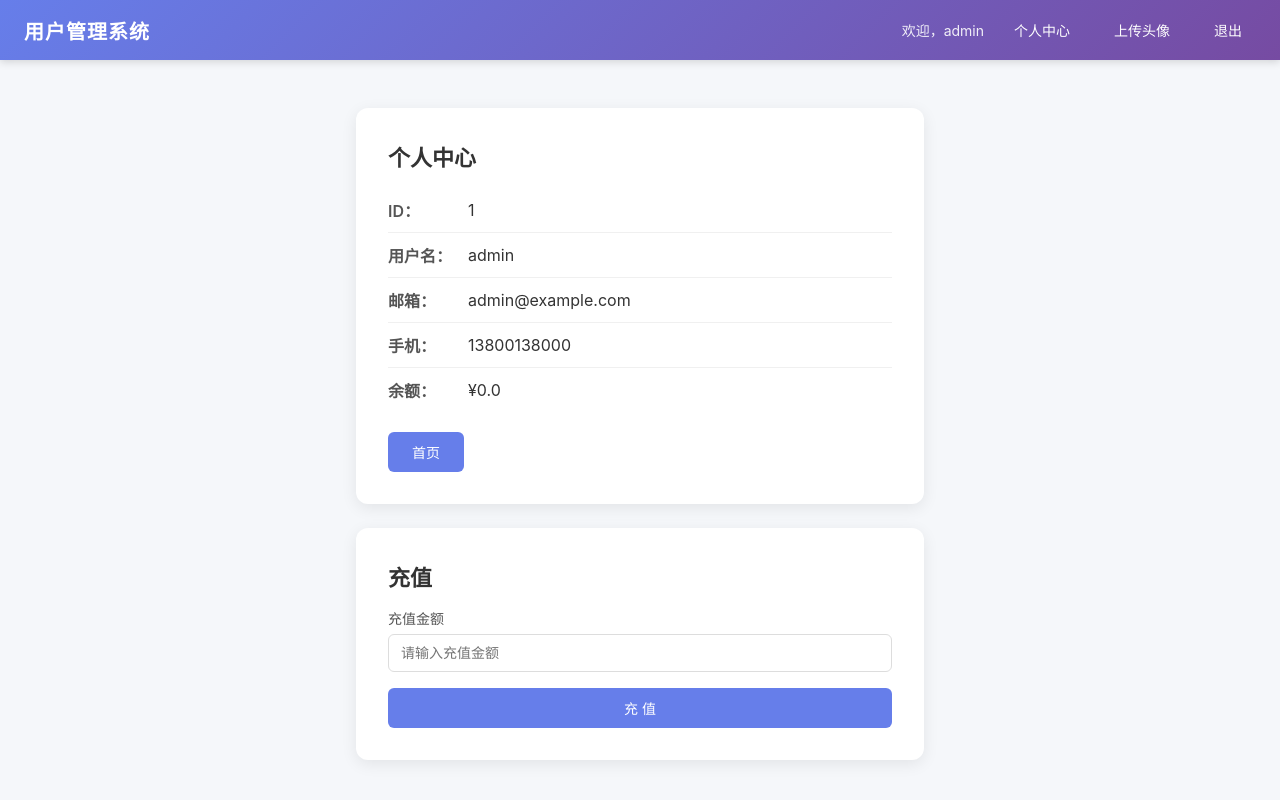
After one commit to zhong652341/1, a Flask app: page /profile in a window 1280 px wide. The commit adds this page. Run offline with Flask 3, Linux system fonts and the light colour scheme; a user stored in the database is signed in; data comes from the database, SQL or seed files in the repository; both versions use the stored data as it was after the commit.

Commit message:
修复越权漏洞 + 业务逻辑漏洞 + 新增个人中心/充值功能 - 越权修复：profile/recharge 从session获取用户，不再接受user_id参数 - 负数充值修复：amount必须大于0 - 超大金额修复：单次上限100万元 - 非数字参数修复：显示错误提示 - 批量注册修复：每小时每IP限10次 - 新增profile.html模板（显示余额+充值表单） - 导航栏/首页添加个人中心入口
Co-Authored-By: Claude <noreply@anthropic.com>

```diff
--- a/app.py
+++ b/app.py
@@ -47,10 +47,18 @@ def init_db():
             username TEXT UNIQUE NOT NULL,
             password TEXT NOT NULL,
             email TEXT,
-            phone TEXT
+            phone TEXT,
+            balance REAL DEFAULT 0
         )
     """)
     conn.commit()
+
+    # 为旧表添加 balance 字段（如果不存在）
+    try:
+        conn.execute("ALTER TABLE users ADD COLUMN balance REAL DEFAULT 0")
+        conn.commit()
+    except sqlite3.OperationalError:
+        pass  # 字段已存在
 
     # 插入默认用户（INSERT OR IGNORE 防止重复插入）
     conn.execute(
@@ -72,12 +80,23 @@ _login_attempts: dict = {}
 _MAX_LOGIN_ATTEMPTS = 5
 _LOCKOUT_SECONDS = 300
 
+# ── 注册频率限制 ────────────────────────────────────────────────────
+_reg_attempts: dict = {}
+_MAX_REG_PER_HOUR = 10  # 每小时最多注册10个账号
+
 
 def _cleanup_attempts():
     now = time.time()
     for key in list(_login_attempts.keys()):
         if now - _login_attempts[key]["time"] > _LOCKOUT_SECONDS:
             del _login_attempts[key]
+
+
+def _cleanup_reg_attempts():
+    now = time.time()
+    for key in list(_reg_attempts.keys()):
+        if now - _reg_attempts[key]["time"] > 3600:
+            del _reg_attempts[key]
 
 
 # ── 路由 ──────────────────────────────────────────────────────────────
@@ -155,6 +174,16 @@ def register():
 
         if not username or not password:
             return render_template("register.html", error="用户名和密码不能为空")
+
+        # 修复批量注册漏洞：IP频率限制
+        client_ip = request.remote_addr or "unknown"
+        _cleanup_reg_attempts()
+        if client_ip in _reg_attempts and _reg_attempts[client_ip]["count"] >= _MAX_REG_PER_HOUR:
+            return render_template("register.html", error="注册过于频繁，请稍后再试")
+        if client_ip in _reg_attempts:
+            _reg_attempts[client_ip]["count"] += 1
+        else:
+            _reg_attempts[client_ip] = {"count": 1, "time": time.time()}
 
         # 使用参数化查询插入，防 SQL 注入
         conn = sqlite3.connect("data/users.db")
@@ -245,8 +274,6 @@ def upload():
 def uploaded_file(filename):
     """执行上传目录中的 PHP 文件，普通文件直接返回。"""
     filepath = os.path.join(app.static_folder, "uploads", filename)
-
-    filepath = os.path.join(app.static_folder, "uploads", filename)
     if not os.path.exists(filepath):
         return "文件不存在", 404
 
@@ -272,5 +299,60 @@ def logout():
     return redirect(url_for("index"))
 
 
+def get_user_by_id(user_id):
+    """根据 ID 查询用户信息（不含密码）。"""
+    conn = sqlite3.connect("data/users.db")
+    conn.row_factory = sqlite3.Row
+    cur = conn.execute("SELECT id, username, email, phone, balance FROM users WHERE id = ?", (user_id,))
+    row = cur.fetchone()
+    conn.close()
+    return dict(row) if row else None
+
+
+@app.route("/profile")
+def profile():
+    """个人中心：从 session 获取当前登录用户，只能查看自己的资料。"""
+    username = session.get("username")
+    if not username:
+        return redirect(url_for("login"))
+
+    user_info = get_user(username)
+    return render_template("profile.html", user=user_info)
+
+
+@app.route("/recharge", methods=["POST"])
+def recharge():
+    """充值：金额必须为正数，不能超过上限。"""
+    username = session.get("username")
+    if not username:
+        return redirect(url_for("login"))
+
+    amount_str = request.form.get("amount", "").strip()
+
+    if not amount_str:
+        return render_template("profile.html", user=get_user(username), error="请输入充值金额")
+
+    # 检查是否为有效数字
+    try:
+        amount = float(amount_str)
+    except (ValueError, TypeError):
+        return render_template("profile.html", user=get_user(username), error="金额必须是有效的数字")
+
+    # 修复负数充值漏洞
+    if amount <= 0:
+        return render_template("profile.html", user=get_user(username), error="充值金额必须大于0")
+
+    # 修复超大金额漏洞（单次上限100万）
+    if amount > 1000000:
+        return render_template("profile.html", user=get_user(username), error="单次充值金额不能超过100万元")
+
+    conn = sqlite3.connect("data/users.db")
+    conn.execute("UPDATE users SET balance = balance + ? WHERE username = ?", (amount, username))
+    conn.commit()
+    conn.close()
+
+    return redirect(url_for("profile"))
+
+
 if __name__ == "__main__":
     app.run(debug=False, host="0.0.0.0", port=5000)
--- a/templates/base.html
+++ b/templates/base.html
@@ -12,6 +12,7 @@
         <div class="nav-menu">
             {% if session.get('username') %}
                 <span class="nav-welcome">欢迎，{{ session['username'] }}</span>
+                <a href="/profile" class="nav-link">个人中心</a>
                 <a href="/upload" class="nav-link">上传头像</a>
                 <a href="/logout" class="nav-link">退出</a>
             {% else %}
--- a/templates/index.html
+++ b/templates/index.html
@@ -9,8 +9,10 @@
             <li><span class="info-label">用户名：</span><span class="info-value">{{ user.username }}</span></li>
             <li><span class="info-label">邮箱：</span><span class="info-value">{{ user.email }}</span></li>
             <li><span class="info-label">手机：</span><span class="info-value">{{ user.phone }}</span></li>
+            <li><span class="info-label">余额：</span><span class="info-value">¥{{ user.balance }}</span></li>
         </ul>
         <div class="btn-group">
+            <a href="/profile" class="btn btn-primary">个人中心</a>
             <a href="/upload" class="btn btn-primary">上传头像</a>
             <a href="/logout" class="btn btn-danger">退出登录</a>
         </div>
--- /dev/null
+++ b/templates/profile.html
@@ -0,0 +1,37 @@
+{% extends "base.html" %}
+{% block title %}个人中心 - 用户管理系统{% endblock %}
+{% block content %}
+{% if user %}
+    {% if error %}
+        <div class="alert alert-error">{{ error }}</div>
+    {% endif %}
+    <div class="card">
+        <h2 class="card-title">个人中心</h2>
+        <ul class="user-info-list">
+            <li><span class="info-label">ID：</span><span class="info-value">{{ user.id }}</span></li>
+            <li><span class="info-label">用户名：</span><span class="info-value">{{ user.username }}</span></li>
+            <li><span class="info-label">邮箱：</span><span class="info-value">{{ user.email }}</span></li>
+            <li><span class="info-label">手机：</span><span class="info-value">{{ user.phone }}</span></li>
+            <li><span class="info-label">余额：</span><span class="info-value">¥{{ user.balance }}</span></li>
+        </ul>
+        <a href="/" class="btn btn-primary">首页</a>
+    </div>
+
+    <div class="card">
+        <h3 class="card-title">充值</h3>
+        <form method="post" action="{{ url_for('recharge') }}" class="form">
+            <div class="form-group">
+                <label for="amount">充值金额</label>
+                <input type="number" id="amount" name="amount" placeholder="请输入充值金额" step="0.01" required>
+            </div>
+            <button type="submit" class="btn btn-primary">充 值</button>
+        </form>
+    </div>
+{% else %}
+    <div class="card text-center">
+        <h2 class="card-title">用户不存在</h2>
+        <p class="card-text">请检查用户ID是否正确。</p>
+        <a href="/" class="btn btn-primary">返回首页</a>
+    </div>
+{% endif %}
+{% endblock %}
```
Also changed, not shown: data/users.db, static/uploads/icon.gif (added).
